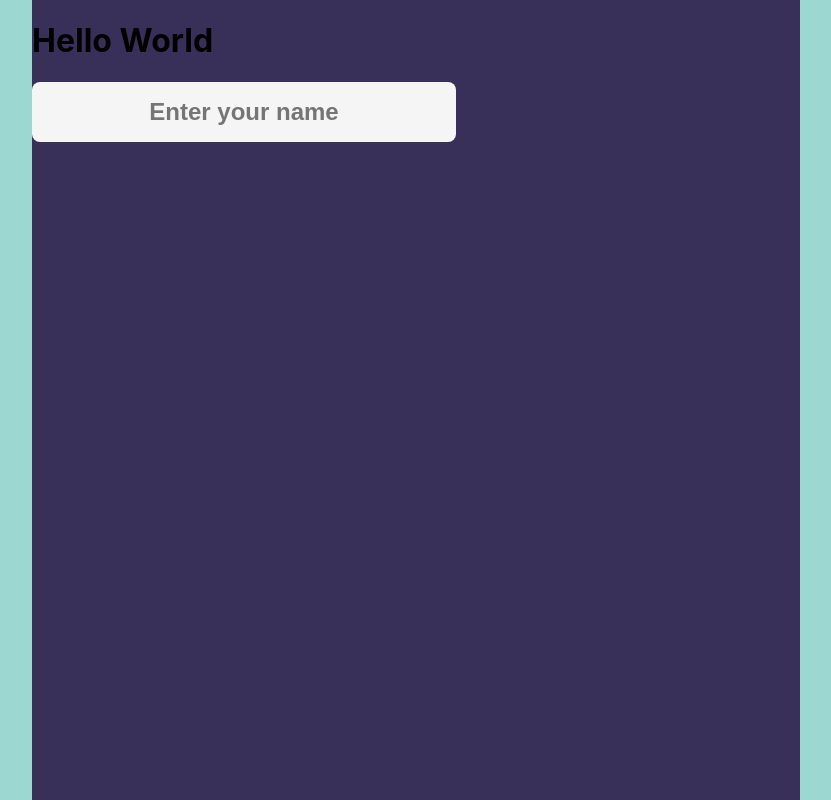
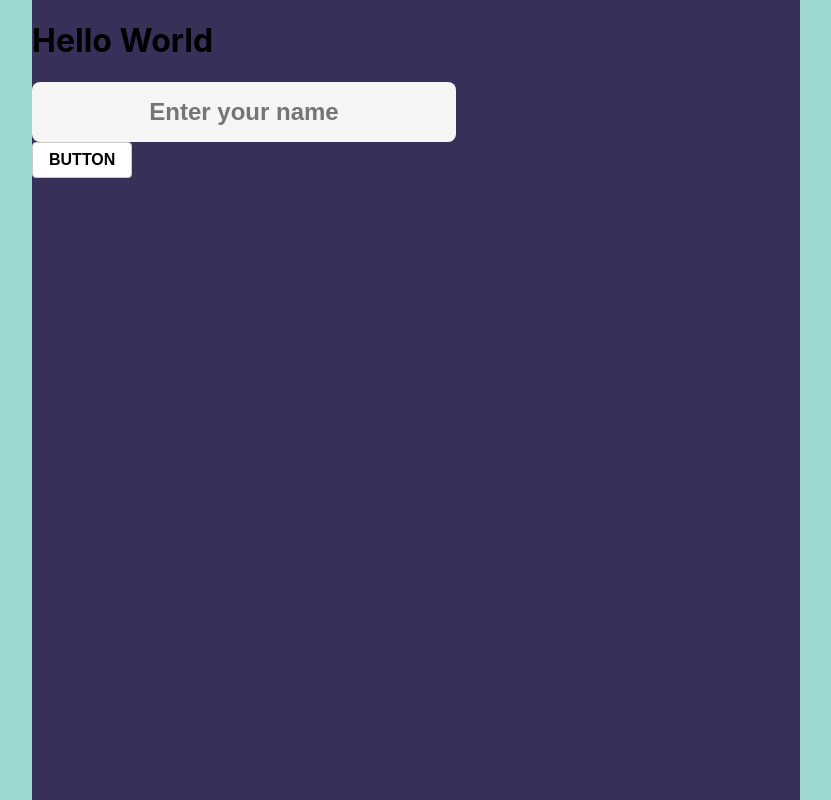
Before and after one commit to ugurkellecioglu/Fun-With-AI, a React (Create React App) app: page / in a window 1280 px wide. Shown: the whole page, without its empty margins (224-1055 px from the left). Built offline with nearby package versions, Linux system fonts and the light colour scheme.

Commit message:
button component added

```diff
--- a/src/App.tsx
+++ b/src/App.tsx
@@ -1,5 +1,5 @@
 import "./App.scss"
-import { Container, Input } from "./Components"
+import { Button, Container, Input } from "./Components"
 
 function App() {
   return (
@@ -7,6 +7,7 @@ function App() {
       <Container>
         <h1>Hello World</h1>
         <Input />
+        <Button />
       </Container>
     </div>
   )
--- /dev/null
+++ b/src/Components/Button/button.module.scss
@@ -0,0 +1,17 @@
+button {
+  display: inline-block;
+  padding: 0.5rem 1rem;
+  border: 1px solid #ccc;
+  border-radius: 4px;
+  background-color: #fff;
+  color: #000;
+  font-size: 1rem;
+  font-weight: bold;
+  text-decoration: none;
+  text-transform: uppercase;
+  transition: all 0.2s ease-in-out;
+  cursor: pointer;
+  &:hover {
+    background-color: #eee;
+  }
+}
--- /dev/null
+++ b/src/Components/Button/index.tsx
@@ -0,0 +1,6 @@
+import styles from "./button.module.scss"
+const Button = () => {
+  return <button className={styles.button}>Button</button>
+}
+
+export default Button
--- a/src/Components/index.tsx
+++ b/src/Components/index.tsx
@@ -1,3 +1,4 @@
 import Container from "./Container"
 import Input from "./Input"
-export { Container, Input }
+import Button from "./Button"
+export { Container, Input, Button }
```
